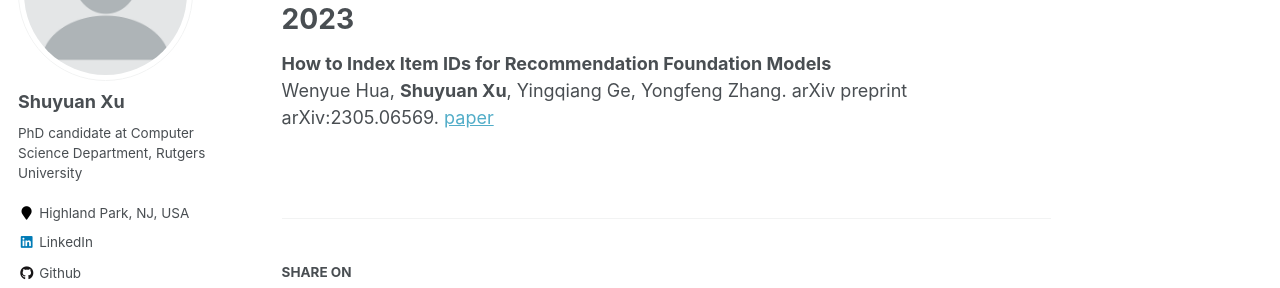
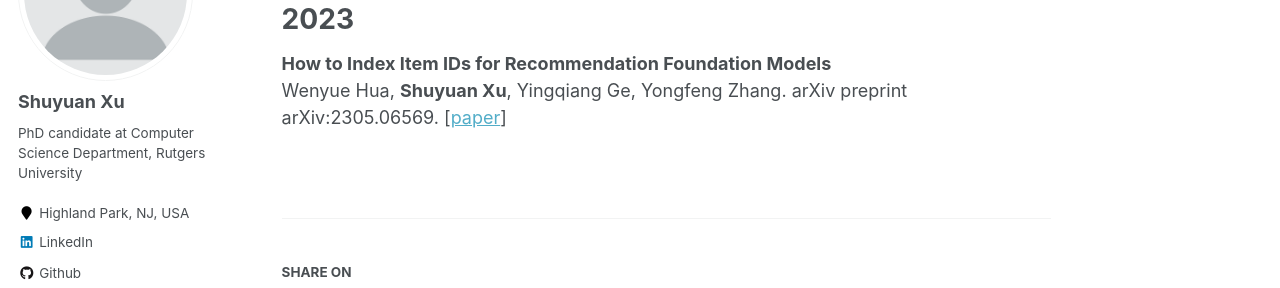
Before and after one commit to shuyuan-x/shuyuan-x.github.io, a Jekyll site: the page built from _publications/conference.md, in a window 1280 px wide. Shown: the part 212-500 px from the top of the page. Built offline with Jekyll 4.4.1, drawn with Linux system fonts in a browser that asks for light colours; some web fonts are replaced.

```diff
--- a/_publications/conference.md
+++ b/_publications/conference.md
@@ -11,4 +11,4 @@ redirect_from:
 2023
 ====
 __How to Index Item IDs for Recommendation Foundation Models__
-Wenyue Hua, __Shuyuan Xu__, Yingqiang Ge, Yongfeng Zhang. arXiv preprint arXiv:2305.06569. [paper](https://arxiv.org/pdf/2305.06569.pdf)
+Wenyue Hua, __Shuyuan Xu__, Yingqiang Ge, Yongfeng Zhang. arXiv preprint arXiv:2305.06569. [[paper](https://arxiv.org/pdf/2305.06569.pdf)]
```
